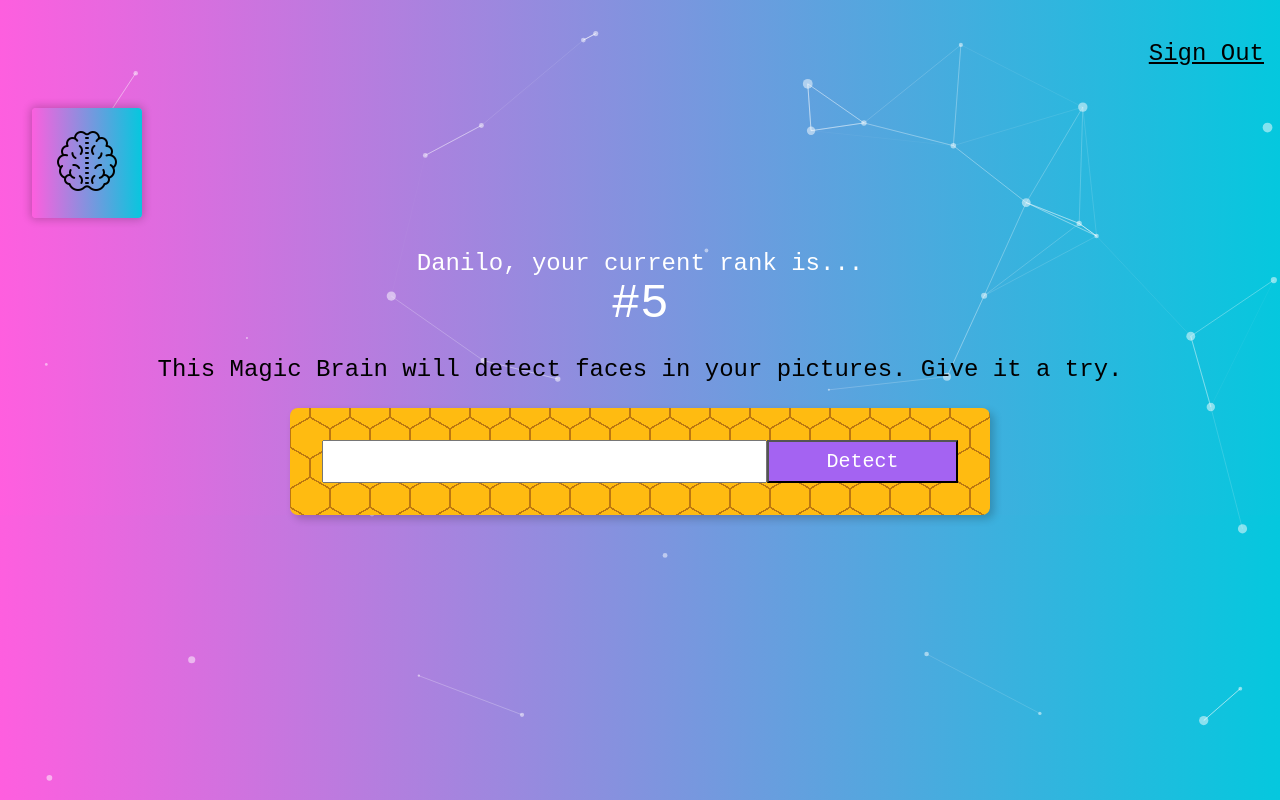
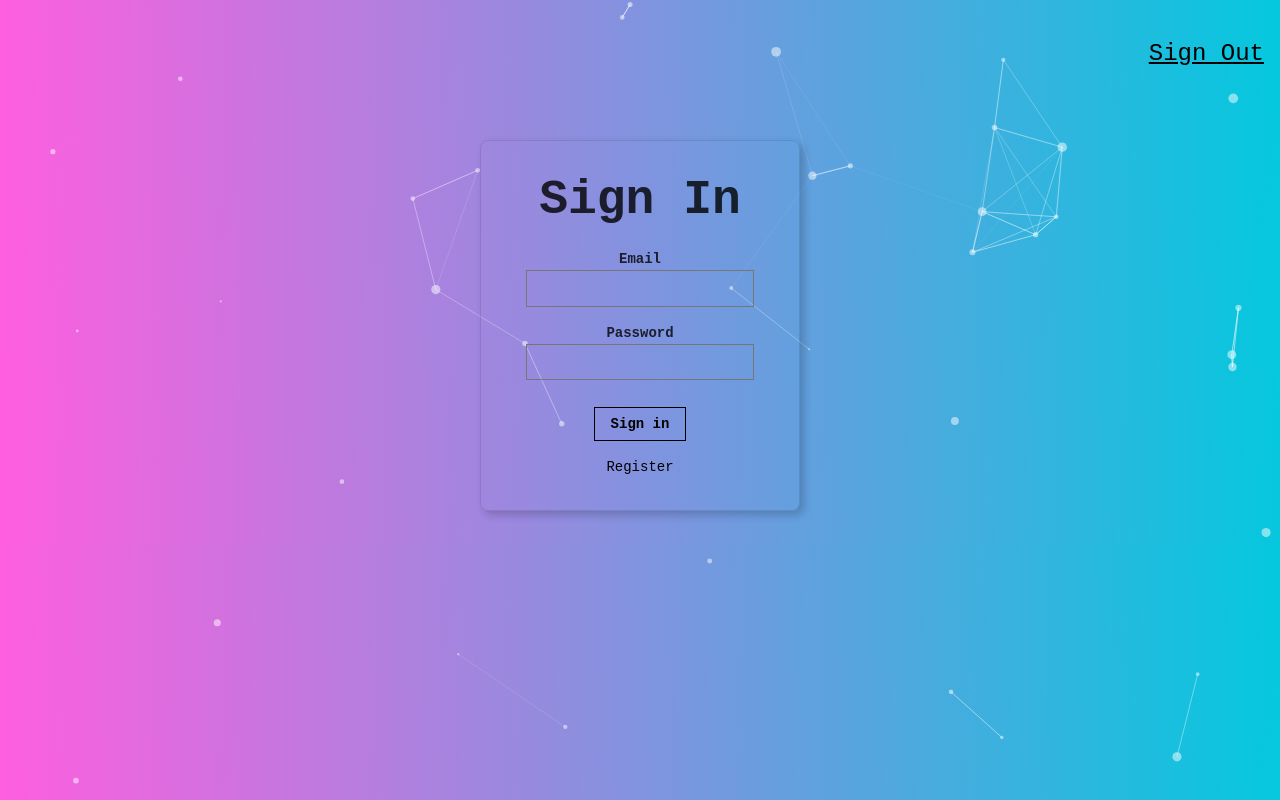
Before and after one commit to daniloslovic17/facerecognitionbrain, a React (Create React App) app: page / in a window 1280 px wide. Built offline with nearby package versions, Linux system fonts and the light colour scheme.

Commit message:
Adding Sign Up form

```diff
--- a/src/App.js
+++ b/src/App.js
@@ -6,6 +6,7 @@
 import FaceRecognition from './components/FaceRecognition/FaceRecognition';
 import Rank from './components/Rank/Rank';
 import Particle from './components/Particle/Particle';
+import SignIn from './components/SignIn/SignIn';
 
 const PAT = '325a9cf483c342c2b8ba59c6b31c89f4';
 const USER_ID = 'clarifai';
@@ -20,6 +21,7 @@
       input: '',
       imageUrl: '',
       box: {},
+      route: 'signin',
     }
   }
 
@@ -77,15 +79,24 @@
     .catch(err => console.log(err));
   }
 
+  onRouteChange = () => {
+    this.setState({ route: 'home' });
+  }
+
   render(){
     return (
       <div className="App">
         <Particle />
         <Navigation />
-        <Logo />
-        <Rank />
-        <ImageLinkForm onInputChange={this.onInputChange} onButtonSubmit={this.onButtonSubmit} />
-        <FaceRecognition box={this.state.box} imageUrl={this.state.imageUrl} />
+        { this.state.route === 'signin'
+          ? <SignIn onRouteChange={this.onRouteChange} />
+          : <div>
+              <Logo />
+              <Rank />
+              <ImageLinkForm onInputChange={this.onInputChange} onButtonSubmit={this.onButtonSubmit} />
+              <FaceRecognition box={this.state.box} imageUrl={this.state.imageUrl} />
+            </div>
+          }
       </div>
     );
   }
--- /dev/null
+++ b/src/components/SignIn/SignIn.js
@@ -0,0 +1,33 @@
+import React from 'react';
+
+const SignIn = () => {
+	return (
+		<div>
+			<article className="br3 ba b--black-10 mv4 w-100 w-50-m w-25-l mw6 shadow-5 center">
+				<main className="pa4 black-80">
+				  <form className="measure">
+				    <fieldset id="sign_up" className="ba b--transparent ph0 mh0">
+				      <legend className="f1 fw6 ph0 mh0">Sign In</legend>
+				      <div className="mt3">
+				        <label className="db fw6 lh-copy f6" for="email-address">Email</label>
+				        <input className="pa2 input-reset ba bg-transparent hover-bg-black hover-white w-100" type="email" name="email-address"  id="email-address" />
+				      </div>
+				      <div className="mv3">
+				        <label className="db fw6 lh-copy f6" for="password">Password</label>
+				        <input className="b pa2 input-reset ba bg-transparent hover-bg-black hover-white w-100" type="password" name="password"  id="password" />
+				      </div>
+				    </fieldset>
+				    <div className="">
+				      <input className="b ph3 pv2 input-reset ba b--black bg-transparent grow pointer f6 dib" type="submit" value="Sign in" />
+				    </div>
+				    <div className="lh-copy mt3">
+				      <a href="#0" className="f6 link dim black db">Register</a>
+				    </div>
+				  </form>
+				</main>
+			</article>
+		</div>
+	);
+}
+
+export default SignIn;
```
